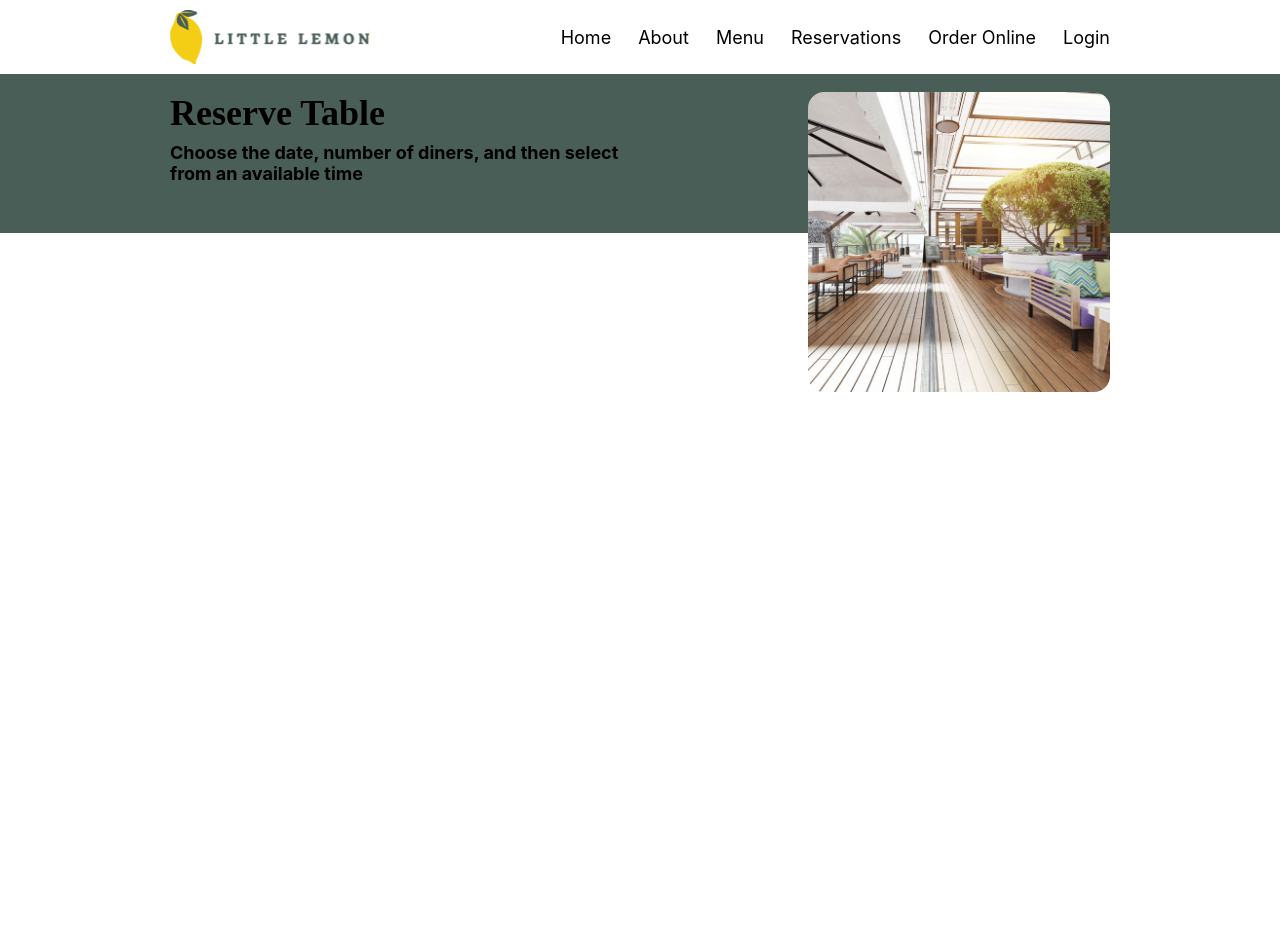
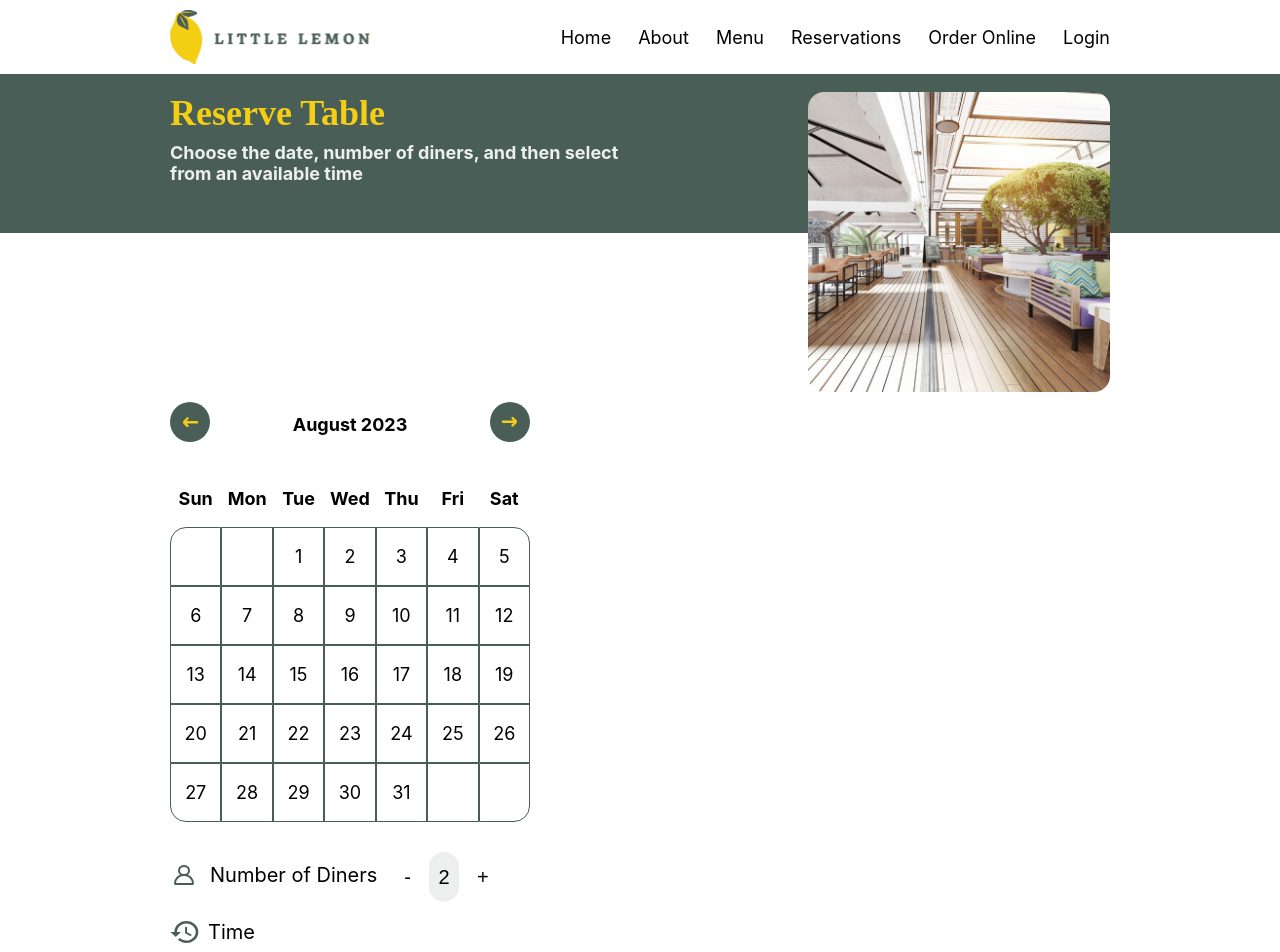
Before and after one commit to tofu97/little-lemon, a React (Create React App) app: page / in a window 1280 px wide. Shown: the top 952 px of the page. Before the commit the page ends 800 px from the top, so only its background shows below. Built offline with nearby package versions, Linux system fonts and the light colour scheme.

Commit message:
Added calendar table, diners and time

```diff
--- a/src/App.js
+++ b/src/App.js
@@ -56,24 +56,110 @@ function ReservationDetails() {
             </div>
           </div>
         </section>
-        {/* <section className="reservation-details">
-          <div className="container">
-            <div className="content">
-              <div id="reservation-details-month">
-                <nav id='calendar-nav'>
-                  <button id='previous-month'>
+        <section className="container">
+          <div className="content">
+            <div id="reservation-details">
+              <div id="calender-nav">
+                <nav>
+                  <button>
                     <img src={backButtonGrn} alt="previous month" />
                   </button>
                   <h3>August 2023</h3>
-                  <button id='next-month'>
+                  <button>
                     <img src={forwardButtonGrn} alt="next month" />
                   </button>
                 </nav>
               </div>
+              <table id="reservation-table">
+                <thead>
+                  <tr>
+                    <th>Sun</th>
+                    <th>Mon</th>
+                    <th>Tue</th>
+                    <th>Wed</th>
+                    <th>Thu</th>
+                    <th>Fri</th>
+                    <th>Sat</th>
+                  </tr>
+                </thead>
+                <tbody>
+                  <tr>
+                    <td></td>
+                    <td></td>
+                    <td>1</td>
+                    <td>2</td>
+                    <td>3</td>
+                    <td>4</td>
+                    <td>5</td>
+                  </tr>
+                  <tr>
+                    <td>6</td>
+                    <td>7</td>
+                    <td>8</td>
+                    <td>9</td>
+                    <td>10</td>
+                    <td>11</td>
+                    <td>12</td>
+                  </tr>
+                  <tr>
+                    <td>13</td>
+                    <td>14</td>
+                    <td>15</td>
+                    <td>16</td>
+                    <td>17</td>
+                    <td>18</td>
+                    <td>19</td>
+                  </tr>
+                  <tr>
+                    <td>20</td>
+                    <td>21</td>
+                    <td>22</td>
+                    <td>23</td>
+                    <td>24</td>
+                    <td>25</td>
+                    <td>26</td>
+                  </tr>
+                  <tr>
+                    <td>27</td>
+                    <td>28</td>
+                    <td>29</td>
+                    <td>30</td>
+                    <td>31</td>
+                    <td></td>
+                    <td></td>
+                  </tr>
+                </tbody>
+              </table>
+              <div id="diners-input">
+                <div className='field field-flex'>
+                  <label>
+                    <img src={user} alt="user" />
+                    Number of Diners
+                  </label>
+                  <div id="diners-number-picker">
+                    <button class="number-btn">-</button>
+                      <input type='number' defaultValue={2} min={1} max={20} />
+                    <button class="number-btn">+</button>
+                  </div>
+                </div>
+              </div>
+              <div id="time-input">
+                <div className='field'>
+                  <label>
+                    <img src={clock} alt="clock" />
+                    Time
+                  </label>
+                  <select value="1930">
+                    <option value="1930">7:30 PM</option>
+                    <option value="1945">7:45 PM</option>
+                    <option value="2000">8:00 PM</option>
+                  </select>
+                </div>
+              </div>
             </div>
           </div>
 
-        </section> */}
+        </section>
       </main>
     </>
   )
--- a/src/gridta2.css
+++ b/src/gridta2.css
@@ -57,12 +57,14 @@ header a {
     grid-row: 1/ span 1;
     font-family: Markazi;
     font-size: 2rem;
+    color: #F4CE14;
 }
 
 .reservation-header h3 {
     grid-column: 1;
     grid-row: 2/ span 1;
     font-size: 1rem;
+    color: #EDEFEE;
 }
 
 .reservation-header img {
@@ -74,3 +76,166 @@ header a {
 .hero-header {
     max-width: 500px;
 }
+
+#reservation-details {
+    display: grid;
+    grid-template-columns: repeat(3, 360px);
+    grid-auto-rows: 50px;
+}
+
+#calendar-nav {
+    grid-row: 1;
+}
+
+#reservation-details table {
+    margin-top: 1rem;
+    grid-row: 2;
+    table-layout: fixed;
+    width: 100%;
+    border-spacing: 0px;
+}
+
+#reservation-details th {
+    padding: 1rem 0 1rem 0;
+    text-align: center;
+}
+
+#reservation-details table tr:first-child td:first-child {
+    border-top-left-radius: 16px;
+}
+
+#reservation-details table tr:first-child td:last-child {
+    border-top-right-radius: 16px;
+}
+
+#reservation-details table tr:last-child td:first-child {
+    border-bottom-left-radius: 16px;
+}
+
+#reservation-details table tr:last-child td:last-child {
+    border-bottom-right-radius: 16px;
+}
+
+#reservation-details td {
+    border: 1px solid #495E57;
+    padding: 1rem 0 1rem 0;
+    text-align: center;
+    cursor: pointer;
+}
+
+#reservation-details nav {
+    display: flex;
+    justify-content: space-between;
+    align-items: center;
+}
+
+#reservation-details nav > button {
+    background: none;
+    border: none;
+    padding: 0;
+    cursor: pointer;
+}
+
+#calendar-nav button {
+    background: none;
+    border: none;
+    padding: 0;
+    cursor: pointer;
+}
+
+#diners-input {
+    display: grid;
+    grid-row: 10;
+}
+
+#time-input {
+    display: grid;
+    grid-row: 11;
+    margin-top: 1rem;
+}
+
+input[type="number"]::-webkit-outer-spin-button,
+input[type="number"]::-webkit-inner-spin-button {
+    -webkit-appearance: none !important;
+    margin: 0 !important;
+}
+
+input[type="number"] {
+    -moz-appearance: textfield !important;
+}
+
+.details .submit-btn-container {
+    position: relative;
+}
+
+.submit-btn {
+    font-size: 18px;
+    width: 200px;
+    height: 52px;
+    background-color: #F4CE14;
+    border: none;
+    border-radius: 16px;
+    cursor: pointer;
+}
+
+.details .submit-btn-container button {
+    position: absolute;
+    bottom: 0;
+    right: 0;
+}
+
+.field-flex {
+    display: flex;
+    align-items: center;
+}
+
+.field label {
+    display: flex;
+    align-items: center;
+}
+
+.field input[type="number"] {
+    border: none;
+    background-color: #EDEFEE;
+    text-align: center;
+    font-size: 20px;
+    width: 30px;
+    height: 50px;
+    border-radius: 16px;
+    margin: 0 1rem 0 1rem;
+}
+
+#diners-number-picker {
+    margin-left: 1.5rem;
+}
+
+.number-btn {
+    border: none;
+    background: none;
+    cursor: pointer;
+    font-size: 20px;
+}
+
+.field select {
+    margin-top: 0.5rem;
+    width: 100%;
+    height: 30px;
+    font-size: 20px;
+    border-radius: 16px;
+    border: none;
+    padding-left: 16px;
+    border-right: 16px solid transparent
+}
+
+.field {
+    margin-bottom: 1rem;
+}
+
+.field label {
+    font-size: 20px;
+    margin-bottom: 0.2rem;
+}
+
+.field label img {
+    margin-right: 0.5rem;
+}
```
